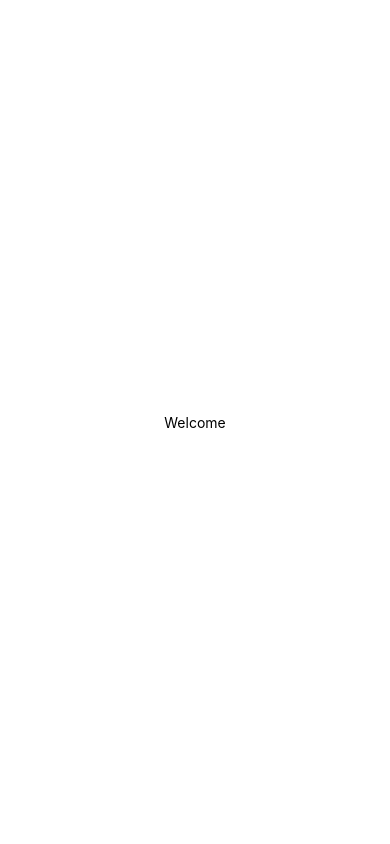
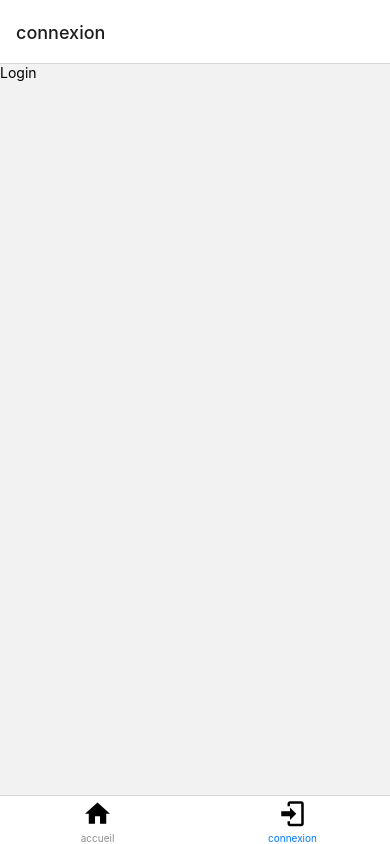
Before and after one commit to ayodejifelicia29/projet-tp-muse-react-native-nodejs-, a React Native app in the folder projet-front/: screen /connexion in a window 390 px wide. Built offline with nearby package versions, Linux system fonts and the light colour scheme.

Commit message:
mise en place barre de menu front

```diff
--- a/projet-front/App.js
+++ b/projet-front/App.js
@@ -1,10 +1,25 @@
 import { StatusBar } from 'expo-status-bar';
 import { StyleSheet, Text, View } from 'react-native';
+import { createBottomTabNavigator } from '@react-navigation/bottom-tabs';
+import { NavigationContainer } from '@react-navigation/native';
+import Login from './composants/Login';
+import Accueil from './composants/Accueil';
+import MaterialCommunityIcons from 'react-native-vector-icons/MaterialCommunityIcons';
 
+ const Tab =createBottomTabNavigator ()
 export default function App() {
   return (
     <View style={styles.container}>
-      <Text>Welcome</Text>
+      <NavigationContainer>
+     <Tab.Navigator>
+        <Tab.Screen name ="accueil" component={Accueil} options={{
+          tabBarIcon : ()=> <MaterialCommunityIcons name="home" size={30} />
+        }} />
+        <Tab.Screen name ="connexion" component={Login} options={{
+          tabBarIcon : ()=> <MaterialCommunityIcons name="login" size={30} />
+        }} />
+     </Tab.Navigator>
+     </NavigationContainer>
       <StatusBar style="auto" />
     </View>
   );
@@ -13,8 +28,6 @@ export default function App() {
 const styles = StyleSheet.create({
   container: {
     flex: 1,
-    backgroundColor: '#fff',
-    alignItems: 'center',
-    justifyContent: 'center',
+    backgroundColor: '#fff'
   },
 });
--- a/projet-front/composants/Accueil.jsx
+++ b/projet-front/composants/Accueil.jsx
@@ -1,4 +1,4 @@
-import { Button, StyleSheet, Text, View ,Image} from 'react-native'
+import {  StyleSheet, Text, View ,Image} from 'react-native'
 import React from 'react'
 
 const Accueil = () => {
@@ -6,9 +6,10 @@ const Accueil = () => {
 	<View>
 	  <Text>Accueil</Text>
 	  <Image/>
-	  <Button/>
+
 	</View>
   )
+
 }
 
 export default Accueil
--- /dev/null
+++ b/projet-front/composants/Login.jsx
@@ -0,0 +1,14 @@
+import { StyleSheet, Text, View } from 'react-native'
+import React from 'react'
+
+const Login = () => {
+  return (
+	<View>
+	  <Text>Login</Text>
+	</View>
+  )
+}
+
+export default Login
+
+const styles = StyleSheet.create({})
```
Also changed, not shown: projet-front/package.json (+10 -1 lines), 1 other file (tests, documents, lock files or other folders).
